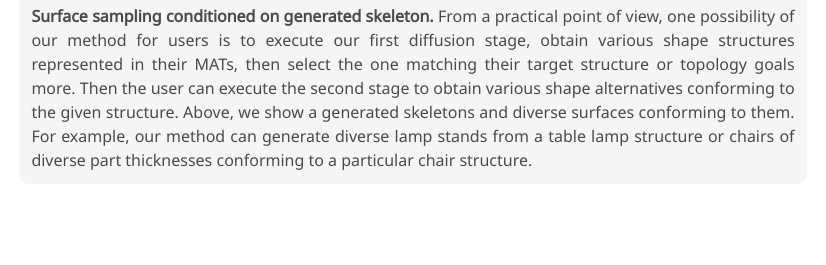
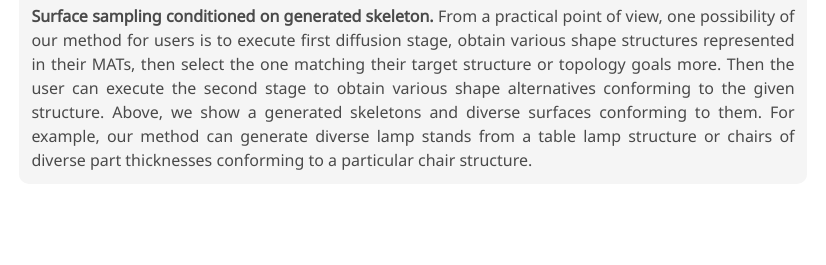
Before and after one commit to lodurality/GEM3D, a plain HTML site: page index.html in a window 1280 px wide. Shown: the part 2617-2882 px from the top of the page, without its empty margins (227-1053 px from the left). Drawn offline with nearby package versions, Linux system fonts and the light colour scheme; some icons are missing; a web font is replaced by a local one.

Commit message:
small style fix

```diff
--- a/index.html
+++ b/index.html
@@ -480,7 +480,7 @@
 					<source src="./static/videos/surf_sampling/surface_sampling_mosaic.mp4" type="video/mp4"></div>
 
 
-            <p><b>Surface sampling conditioned on generated skeleton.</b> From a practical point of view, one possibility of our method for users is to execute our first diffusion stage, obtain various shape structures represented in their MATs, then select the one matching their target structure or topology goals more. Then the user can execute the second stage to obtain various shape alternatives conforming to the given structure. Above, we show a generated skeletons and diverse surfaces conforming to them. For example, our method can generate diverse lamp stands from a table lamp structure or chairs of diverse part thicknesses conforming to a particular chair structure. </p>
+            <p><b>Surface sampling conditioned on generated skeleton.</b> From a practical point of view, one possibility of our method for users is to execute first diffusion stage, obtain various shape structures represented in their MATs, then select the one matching their target structure or topology goals more. Then the user can execute the second stage to obtain various shape alternatives conforming to the given structure. Above, we show a generated skeletons and diverse surfaces conforming to them. For example, our method can generate diverse lamp stands from a table lamp structure or chairs of diverse part thicknesses conforming to a particular chair structure. </p>
           </div>
         </div>
 
```
